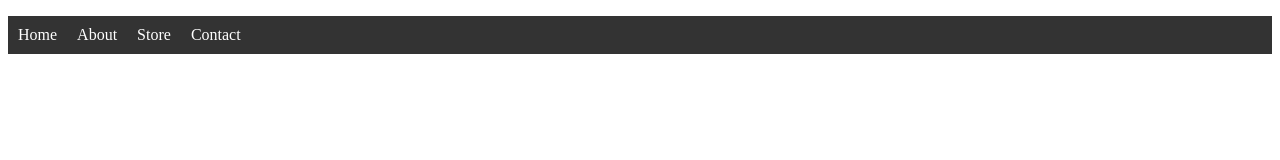
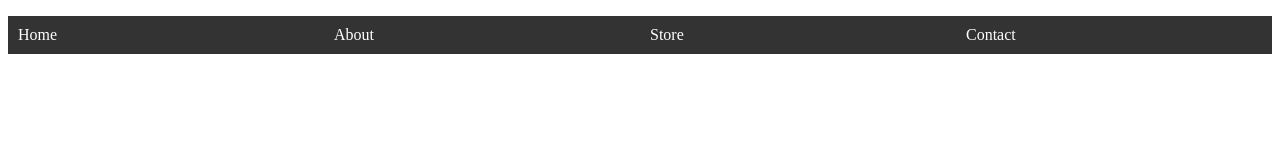
Before and after one commit to felianfilian/flexbox_test_01, a plain HTML site: page menu.html in a window 1280 px wide. Drawn offline with Linux system fonts and the light colour scheme.

Commit message:
flexbox menu style

```diff
--- a/menu-style.css
+++ b/menu.css
@@ -24,5 +24,9 @@
 @media screen and (min-width: 768px) {
   nav ul {
     display: flex;
+    justify-content: flex-start;
+  }
+  nav li {
+    flex: 1 1 0;
   }
 }
--- a/menu.html
+++ b/menu.html
@@ -6,7 +6,7 @@
   <meta http-equiv="X-UA-Compatible" content="IE=edge">
   <meta name="viewport" content="width=device-width, initial-scale=1.0">
   <title>Flex Menu Test</title>
-  <link rel="stylesheet" href="menu-style.css">
+  <link rel="stylesheet" href="menu.css">
 </head>
 
 <body>
```
